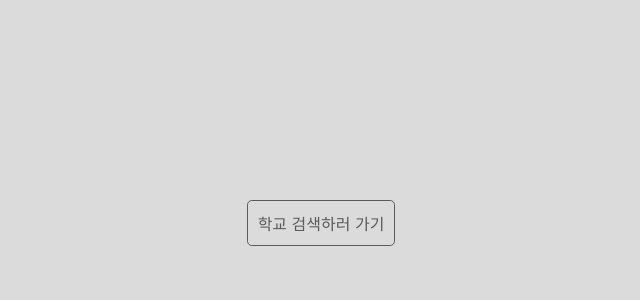
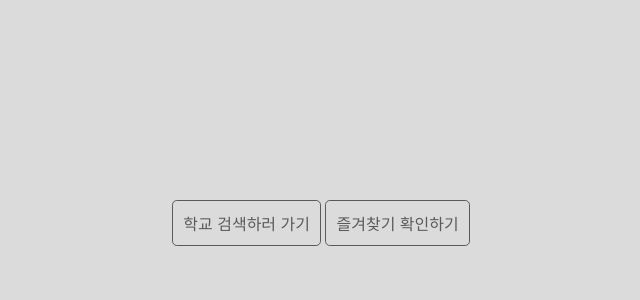
Before and after one commit to chick0/meal-api, a Python web app: template app/templates/app/no_network.html in a window 1280 px wide. Shown: the part 474-774 px from the top of the page, without its empty margins (319-959 px from the left). Run offline with Jinja, Linux system fonts and the light colour scheme; the template is opened without the code that fills it, so the values that code supplies are empty.

Commit message:
버튼 추가

```diff
--- a/app/templates/app/no_network.html
+++ b/app/templates/app/no_network.html
@@ -6,5 +6,6 @@
 
         <section class="menu">
             <a class="btn" href="{{ url_for('index.index') }}">학교 검색하러 가기</a>
+            <a class="btn" href="{{ url_for('app.start_page') }}">즐겨찾기 확인하기</a>
         </section>
 {% endblock %}
```
